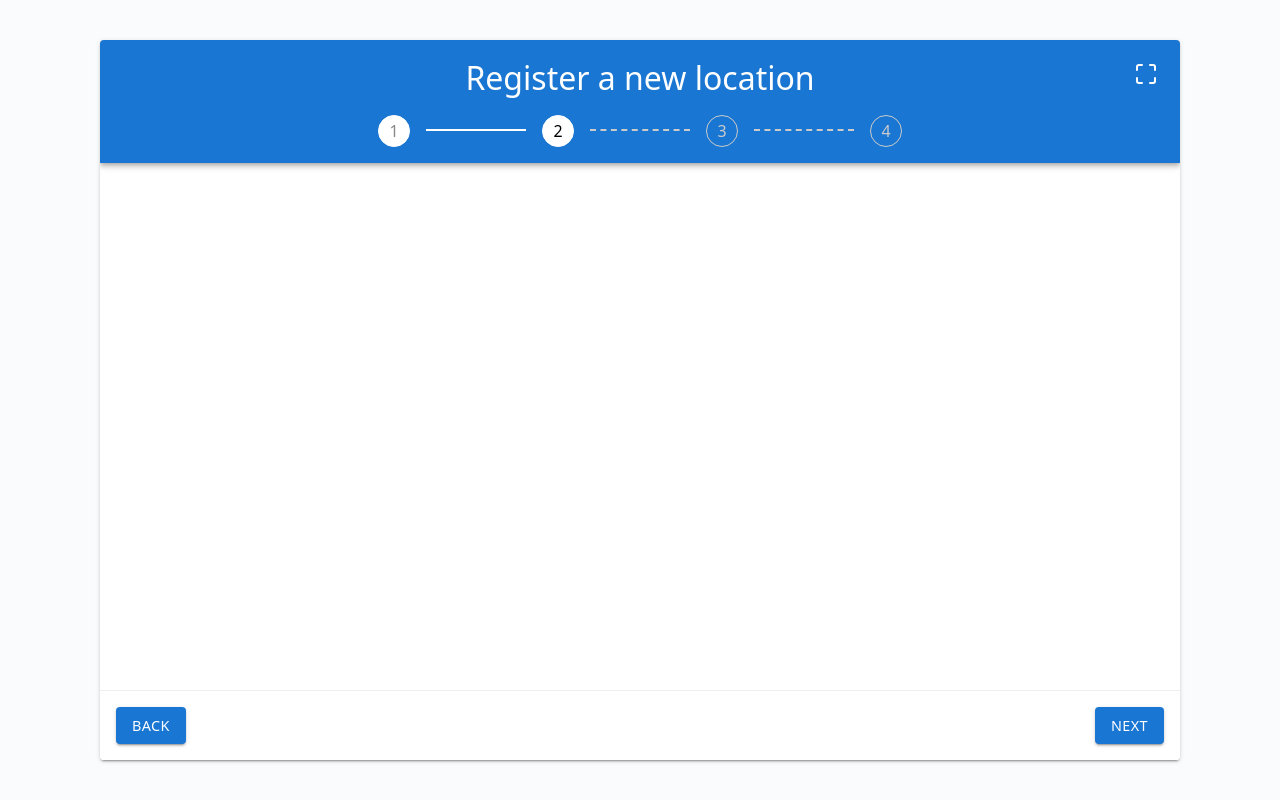
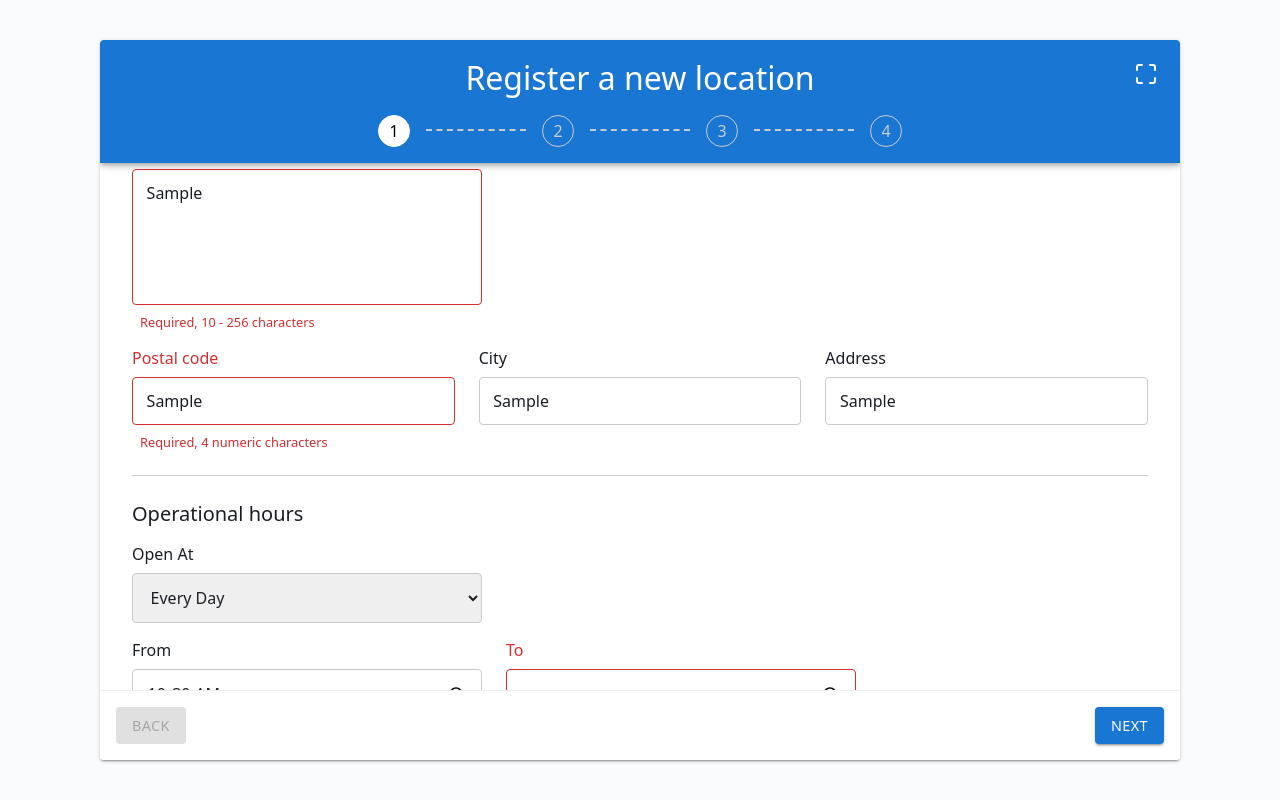
Before and after one commit to varma02/ws2026-s17-r1-217, a React (Vite) app in the folder phase-2-src/: page / in a window 1280 px wide. Both pictures are taken after typing "Sample", "Sample", "Sample", "Sample", "Sample", "10:30" into the empty fields and a click on the button "NEXT". Built offline with nearby package versions, Linux system fonts and the light colour scheme.

Commit message:
[phase-2] first stage mostly done

```diff
--- a/phase-2-src/src/App.tsx
+++ b/phase-2-src/src/App.tsx
@@ -3,48 +3,92 @@ import Container from "./components/Container"
 import Input from "./components/ui/Input"
 import TextArea from "./components/ui/TextArea"
 import Select from "./components/ui/Select"
+import { validateGeneralInfo } from "./utils"
 
 function App() {
   const [step, setStep] = React.useState(0)
-  const [errors, setErrors] = React.useState([])
-  const [formState, setFormState] = React.useState({})
+  const [errors, setErrors] = React.useState<string[]>([])
+  const [formState, setFormState] = React.useState<{[key: string] : any}>({})
+
+  function getCurrentFormState(form: HTMLFormElement) {
+    const formdata = new FormData(form)
+    let invalid: string[] = []
+    let state: any = {}
+    if (step == 0) {
+      state = {
+        name: formdata.get("name")?.toString() || "",
+        description: formdata.get("description")?.toString() || "",
+        postalCode: parseInt(formdata.get("postalCode")?.toString() || ""),
+        city: formdata.get("city")?.toString() || "",
+        address: formdata.get("address")?.toString() || "",
+        openAt: formdata.get("openAt")?.toString() || "",
+        from: formdata.get("from")?.toString() || "",
+        to: formdata.get("to")?.toString() || "",
+      }
+      invalid = validateGeneralInfo(state)
+    }
+    return {
+      invalid: invalid,
+      state: state
+    }
+  }
 
   function handleStep(event: React.FormEvent<HTMLFormElement>) {
     event.preventDefault();
     const action = (event.nativeEvent as SubmitEvent).submitter?.dataset?.step
     if (action) {
       if (action == "next") {
-        setStep((o) => o+1)
+        const { invalid, state } = getCurrentFormState(event.target as HTMLFormElement)
+        if (invalid.length) {
+          setErrors(invalid)
+        } else {
+          setFormState((o) => ({...o, ...state}))
+          setStep((o) => o+1)
+        }
       } else if (action == "back") {
         setStep((o) => o-1)
       } else if (!isNaN(parseInt(action))) {
         setStep(parseInt(action))
       }
+    }
+  }
 
+  function handleInput(event: React.FormEvent<HTMLFormElement>) {
+    if (errors.length) {
+      const { invalid } = getCurrentFormState((event.target as any).form)
+      setErrors(invalid)
     }
   }
 
   return (
-    <Container step={step} onSubmit={handleStep}>
+    <Container step={step} onSubmit={handleStep} onInput={handleInput}>
       {step === 0 && (<>
         <h2>Information about the Locaion</h2>
-        <Input label="Name" name="name" />
-        <TextArea label="Description" name="description" />
+        <Input label="Name" name="name" defaultValue={formState['name']}
+        isError={errors.includes("name")} errorMessage="Required, 3 - 32 characters" />
+        <TextArea label="Description" name="description" defaultValue={formState['description']}
+        isError={errors.includes("description")} errorMessage="Required, 10 - 256 characters"/>
         <div className="input-row">
-          <Input label="Postal code" name="postcode" />
-          <Input label="City" name="city" />
-          <Input label="Address" name="address" />
+          <Input label="Postal code" name="postalCode" defaultValue={formState['postalCode']}
+          isError={errors.includes("postalCode")} errorMessage="Required, 4 numeric characters"/>
+          <Input label="City" name="city" defaultValue={formState['city']}
+          isError={errors.includes("city")} errorMessage="Required, 3 - 32 characters"/>
+          <Input label="Address" name="address" defaultValue={formState['address']}
+          isError={errors.includes("address")} errorMessage="Required, 5 - 128 characters"/>
         </div>
         <hr />
         <h3>Operational hours</h3>
-        <Select label="Open At" name="open-at">
-          <option value="everyday">Every Day</option>
-          <option value="weekdays">Weekdays</option>
-          <option value="weekends">Weekends</option>
+        <Select label="Open At" name="openAt" defaultValue={formState['openAt'] || "Every Day"}
+        isError={errors.includes("openAt")} errorMessage="Required">
+          <option value="Every Day">Every Day</option>
+          <option value="Weekdays">Weekdays</option>
+          <option value="Weekends">Weekends</option>
         </Select>
         <div className="input-row">
-          <Input type="time" label="From" name="open-from" />
-          <Input type="time" label="To" name="open-to" />
+          <Input type="time" label="From" name="from" defaultValue={formState['from']}
+          isError={errors.includes("from")} errorMessage="Required"/>
+          <Input type="time" label="To" name="to" defaultValue={formState['to']}
+          isError={errors.includes("to")} errorMessage="Required"/>
         </div>
       </>)}
     </Container>
--- a/phase-2-src/src/components/Container.tsx
+++ b/phase-2-src/src/components/Container.tsx
@@ -2,12 +2,11 @@ import React from 'react';
 
 type Props = {
   step: number,
-  onSubmit: React.FormEventHandler<HTMLFormElement>,
   children: React.ReactNode,
-}
+} & React.DetailedHTMLProps<React.FormHTMLAttributes<HTMLFormElement>, HTMLFormElement>
 
 export default function Container(
-  { step, onSubmit, children }: Props
+  { step, children, ...props }: Props
 ) {
 
   const containerRef = React.useRef<any>(undefined)
@@ -22,7 +21,7 @@ export default function Container(
   }
 
   return (
-    <form className="container" ref={containerRef} onSubmit={onSubmit}>
+    <form className="container" ref={containerRef} {...props}>
       <header className="header">
         <h1>Register a new location</h1>
         <div className="steps">
--- a/phase-2-src/src/components/ui/Input.tsx
+++ b/phase-2-src/src/components/ui/Input.tsx
@@ -4,16 +4,19 @@ type Props = {
   label: string,
   name?: string,
   id?: string,
+  isError?: boolean,
+  errorMessage?: string,
 } & React.DetailedHTMLProps<React.InputHTMLAttributes<HTMLInputElement>, HTMLInputElement>
 
 export default function Input(
-  { label, name = label, id = name, ...props }: Props
+  { label, name = label, id = name, isError, errorMessage, ...props }: Props
 ) {
   if (!props.type) props.type = "text"
   return (
     <div className="input-group">
       <label htmlFor={id}>{label}</label>
-      <input id={id} name={name} {...props} autoComplete="off" />
+      <input id={id} name={name} {...props} autoComplete="off" className={isError ? "error" : ""} />
+      {isError && <span className="input-error">{errorMessage}</span>}
     </div>
   )
 }
--- a/phase-2-src/src/components/ui/Select.tsx
+++ b/phase-2-src/src/components/ui/Select.tsx
@@ -5,17 +5,20 @@ type Props = {
   children: React.ReactNode,
   name?: string,
   id?: string,
+  isError?: boolean,
+  errorMessage?: string,
 } & React.DetailedHTMLProps<React.SelectHTMLAttributes<HTMLSelectElement>, HTMLSelectElement>
 
 export default function Select(
-  { label, children, name = label, id = name, ...props}: Props
+  { label, children, name = label, id = name, isError, errorMessage, ...props}: Props
 ) {
   return (
     <div className="input-group">
       <label htmlFor={id}>{label}</label>
-      <select id={id} name={name} {...props}>
+      <select id={id} name={name} className={isError ? "error" : ""} {...props}>
         {children}
       </select>
+      {isError && <span className="input-error">{errorMessage}</span>}
     </div>
   )
 }
--- a/phase-2-src/src/components/ui/TextArea.tsx
+++ b/phase-2-src/src/components/ui/TextArea.tsx
@@ -4,16 +4,19 @@ type Props = {
   label: string,
   name?: string,
   id?: string,
-  rows?: number
+  rows?: number,
+  isError?: boolean,
+  errorMessage?: string,
 } & React.DetailedHTMLProps<React.TextareaHTMLAttributes<HTMLTextAreaElement>, HTMLTextAreaElement>
 
 export default function TextArea(
-  { label, name = label, id = name, rows = 5, ...props }: Props
+  { label, name = label, id = name, rows = 5, isError, errorMessage, ...props }: Props
 ) {
   return (
     <div className="input-group">
       <label htmlFor={id}>{label}</label>
-      <textarea id={id} name={name} rows={rows} {...props}></textarea>
+      <textarea id={id} name={name} rows={rows} className={isError ? "error" : ""} {...props}></textarea>
+      {isError && <span className="input-error">{errorMessage}</span>}
     </div>
   )
 }
--- a/phase-2-src/src/utils.ts
+++ b/phase-2-src/src/utils.ts
@@ -6,13 +6,16 @@ export type GeneralInfo = {
   address: string,
   from: string,
   to: string,
-  openAt: "Every Day" | "Weekdays" | "Weekends",
+  openAt: string,
+}
+
+export type Extras = {
   freeWiFi: boolean,
   accessibleEntry: boolean,
   loungeArea: boolean,
   backgroundMusic: true,
   customerService: false,
-  parking: "Easy" | "Medium" | "Hard",
+  parking: string,
 }
 
 export type Floorplan = (
```
